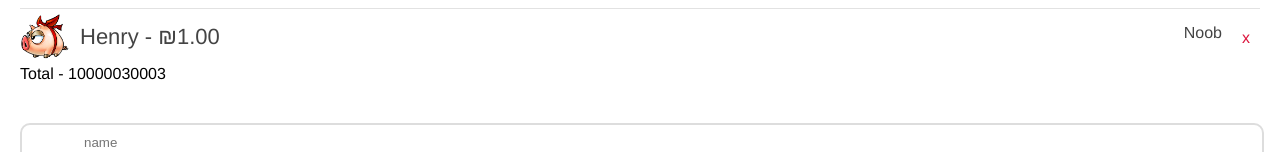
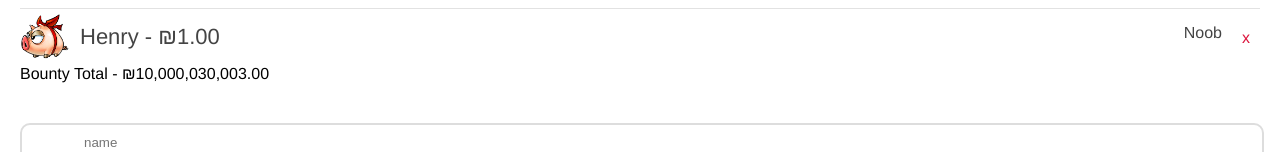
Before and after one commit to victortran1189/AngularTesting, a website: page index.html in a window 1280 px wide. Shown: the part 376-528 px from the top of the page. Drawn offline with nearby package versions, Linux system fonts and the light colour scheme.

Commit message:
fixed currency total

```diff
--- a/TotalService.js
+++ b/TotalService.js
@@ -6,6 +6,7 @@ myGamerApp.service('TotalService', function() {
           total += gamers[i].bounty;
       }
 
+      772489
       return total;
 
       }
--- a/index.html
+++ b/index.html
@@ -26,7 +26,7 @@
            <div class="remove" ng-click="removeGamer(gamer)">x </div>
            <span> {{gamer.level}} </span>
           </li>
-          <div>  Total - {{getTotal}}</div>
+          <div>  Bounty Total - {{getTotal | currency: '₪' }}</div>
 
       </ul>
       <form ng-submit="addGamer()" >
```
